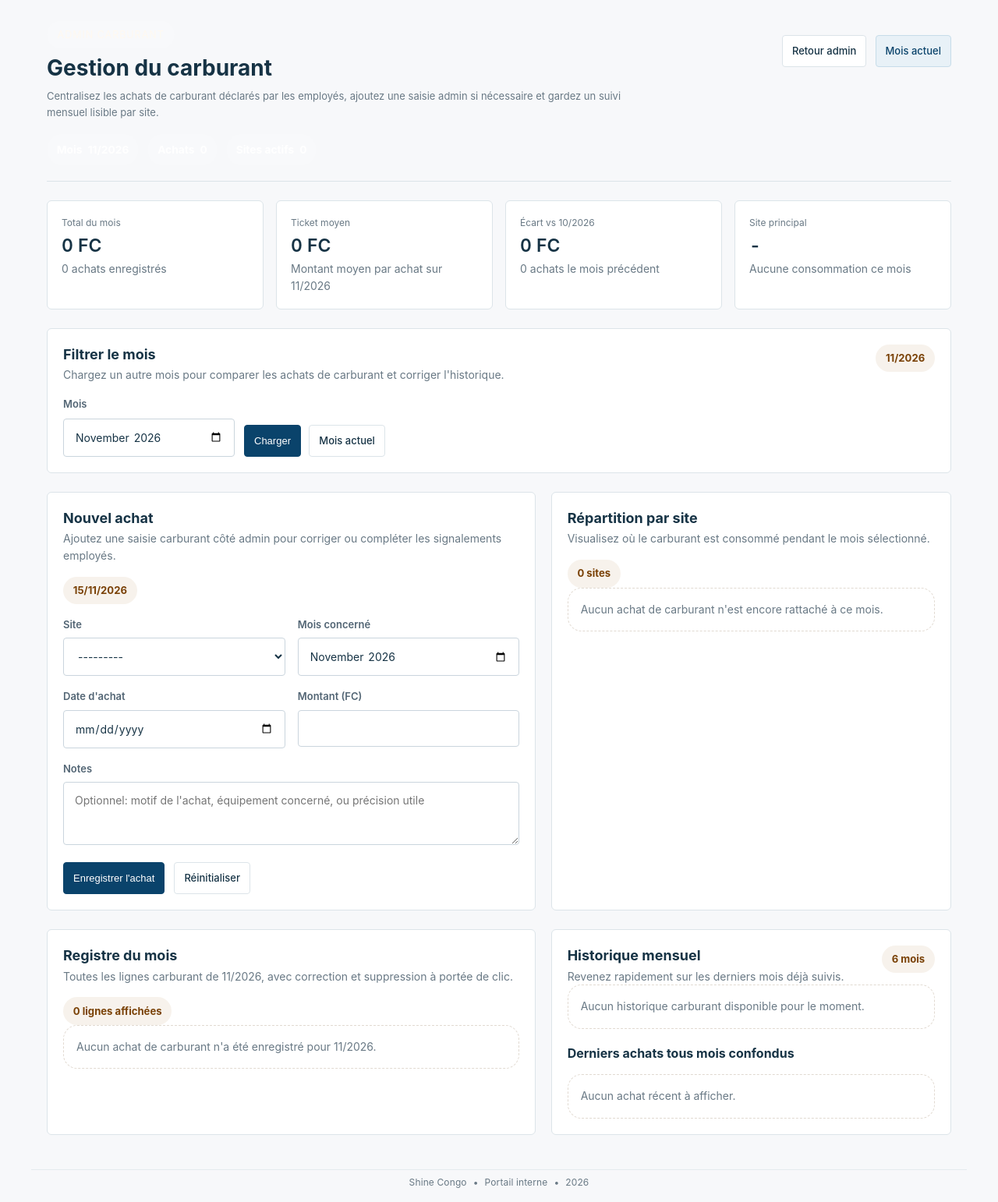
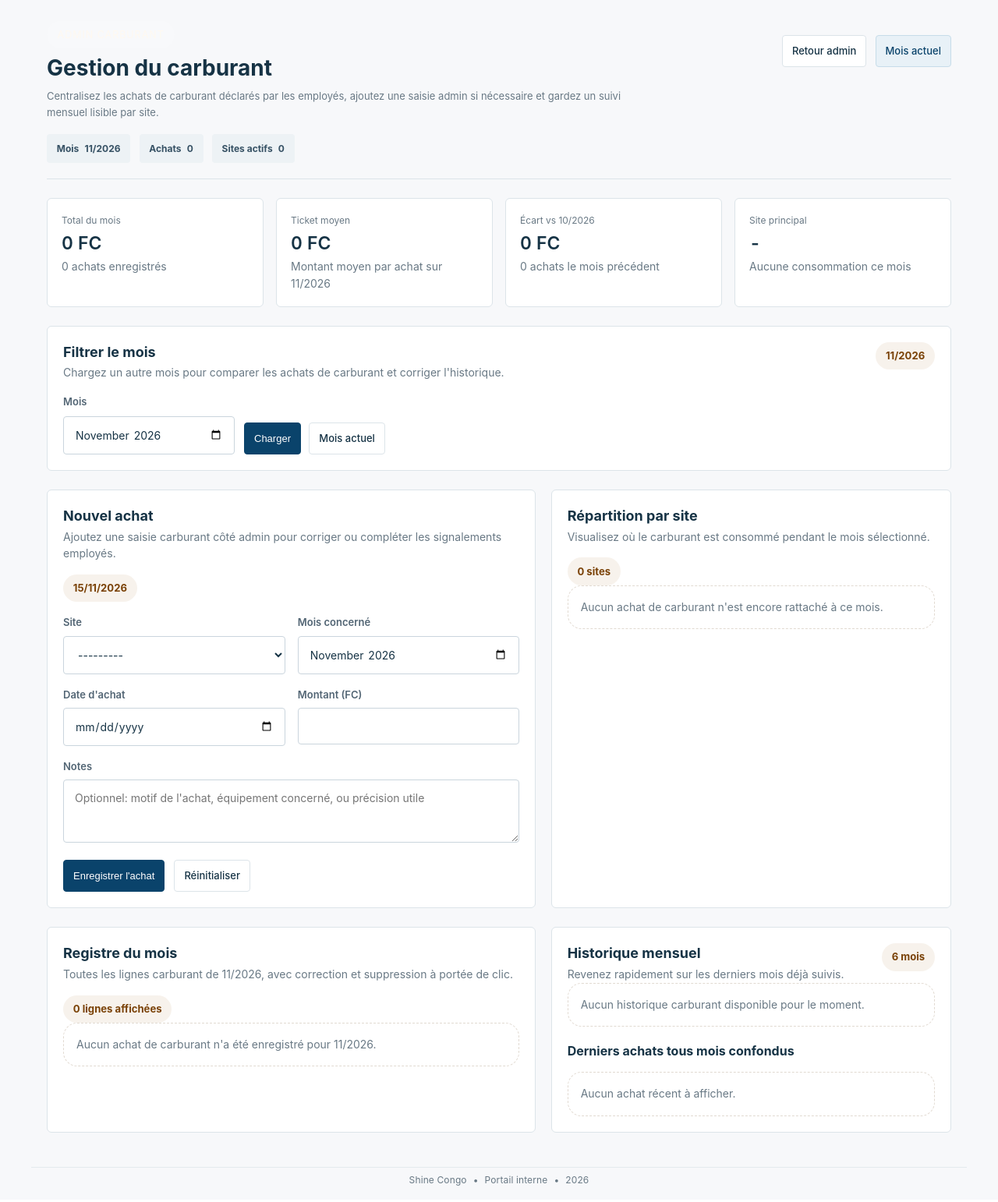
Before and after one commit to 243gervais/Portal_shinecongo, a Django app: page /admin-dashboard/fuel-purchases/ in a window 1280 px wide. Shown: the part 125-1667 px from the top of the page at 78% size. After the commit the page ends 1646 px from the top, so only its background shows below. Run offline with Django 5.2, Linux system fonts and the light colour scheme; the visitor is signed in with stand-in values (Sample User, id 1); data comes from the database, SQL or seed files in the repository; data that the repository does not hold is empty; some libraries are stand-ins or nearby versions.

Commit message:
Keep legacy report metadata readable in the shared light theme

```diff
--- a/static/css/admin-portal.css
+++ b/static/css/admin-portal.css
@@ -46,6 +46,11 @@ body.admin-portal {
 .admin-portal main :is(.water-hero-copy, .meeting-hero p, .meeting-form-hero p, .doc-rename-hero p, .evidence-hero p, .evidence-hero span, .camera-hero p, .camera-admin-day-hero p, .finance-hero-note, .finance-hero-usd, .finance-hero-label, .compare-hero-label, .compare-hero-subcopy, .report-history-hero-copy) { color: #697985 !important; }
 .admin-portal main :is(.finance-hero-value, .compare-hero-amount, .compare-hero-card-title, .report-history-hero-card, .compare-hero-card) { color: #163345 !important; }
 .admin-portal main :is(.compare-hero-card, .report-history-hero-card) { background: #fff; border: 1px solid #dce4e9; border-radius: 6px; box-shadow: none; }
+.admin-portal main :is(.compare-meta-label, .report-history-meta-label, .report-history-hero-label, .site-summary-label, .site-summary-subvalue) { color: #697985; }
+.admin-portal main :is(.compare-meta-value, .report-history-meta-value, .report-history-hero-value) { color: #163345; }
+.admin-portal main :is(.compare-meta-pill, .report-history-meta-pill) { background: #edf2f5; border-radius: 4px; }
+.admin-portal main :is(.site-chip, .people-chip, .fuel-chip, .camera-chip, .camera-admin-day-chip, .camera-admin-day-state--idle, .secret-chip, .report-history-chip, .compare-chip) { background: #edf2f5; color: #365164; border-radius: 4px; font-size: 12px; }
+.admin-portal main :is(.site-kicker, .compare-kicker, .report-history-kicker, .meeting-eyebrow, .secret-eyebrow) { background: transparent; color: #697985; padding: 0; font-size: 12px; letter-spacing: 0; text-transform: none; }
 .admin-portal main :is(.admin-title, .attendance-hero h1, .camera-title, .camera-admin-day-title, .compare-title, .docs-hero h1, .evidence-title, .finance-title, .fuel-hero h1, .messages-title, .password-hero h1, .payroll-title, .people-hero h1, .report-history-title, .secret-title, .site-title) { color: var(--text-primary) !important; margin: 8px 0; }
 .admin-portal main :is(.admin-copy, .attendance-copy, .camera-subtitle, .camera-admin-day-copy, .compare-copy, .compare-hero-subcopy, .docs-hero-copy, .finance-copy, .fuel-copy, .messages-copy, .password-hero-copy, .payroll-copy, .people-hero-copy, .report-history-copy, .report-history-hero-copy, .secret-hero-copy, .site-copy) { color: var(--text-secondary) !important; font-size: 13px; max-width: 760px; }
 .admin-portal main :is(.admin-kicker, .attendance-eyebrow, .docs-hero-eyebrow, .messages-kicker, .password-hero-eyebrow, .water-hero-eyebrow) { background: transparent; color: var(--text-secondary); padding: 0; font-size: 12px; letter-spacing: 0; text-transform: none; }
--- a/templates/base.html
+++ b/templates/base.html
@@ -1117,7 +1117,7 @@
             }
         }
     </style>
-    {% if admin_portal_layout %}<link rel="stylesheet" href="{% static 'css/admin-portal.css' %}?v=20261115-1">{% endif %}
+    {% if admin_portal_layout %}<link rel="stylesheet" href="{% static 'css/admin-portal.css' %}?v=20261115-2">{% endif %}
 </head>
 <body{% if admin_portal_layout %} class="admin-portal"{% endif %}>
     <div class="page-loading-indicator" aria-hidden="true"></div>
```
